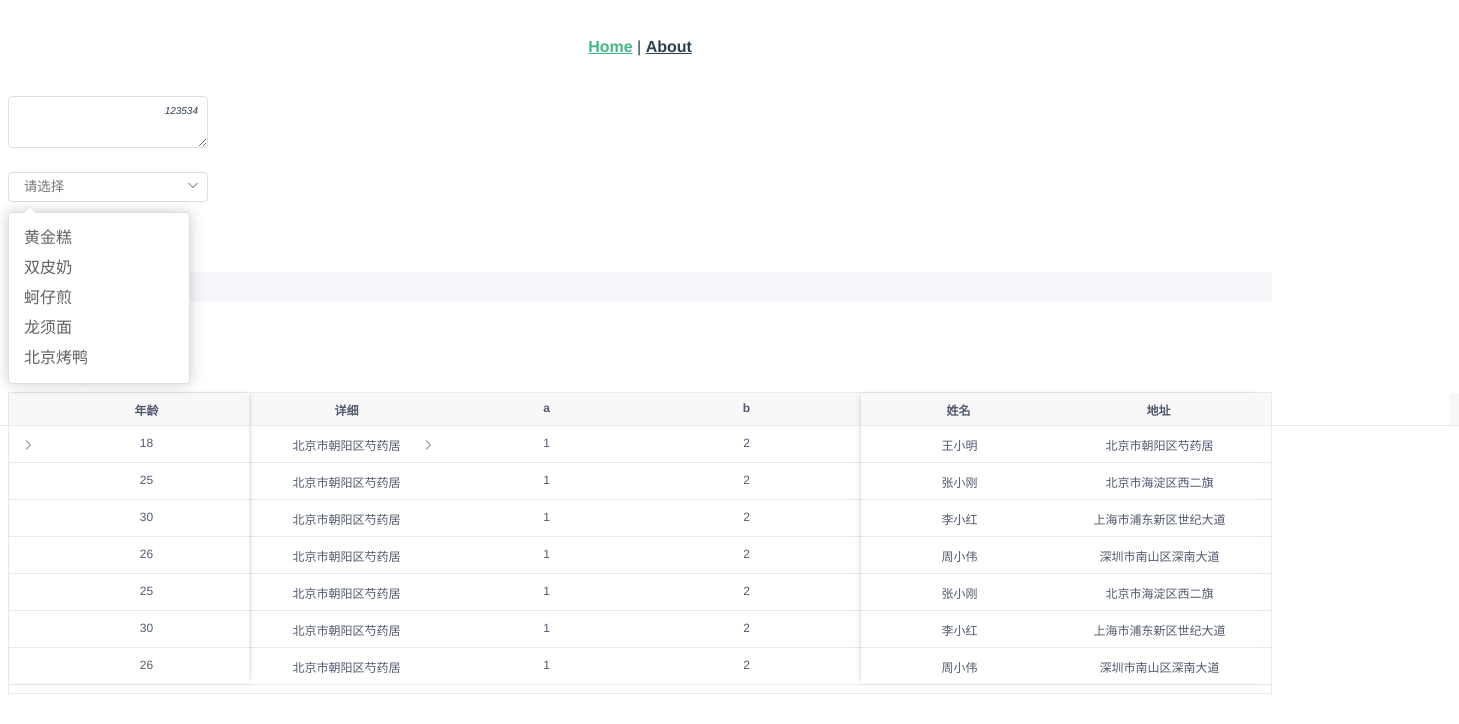
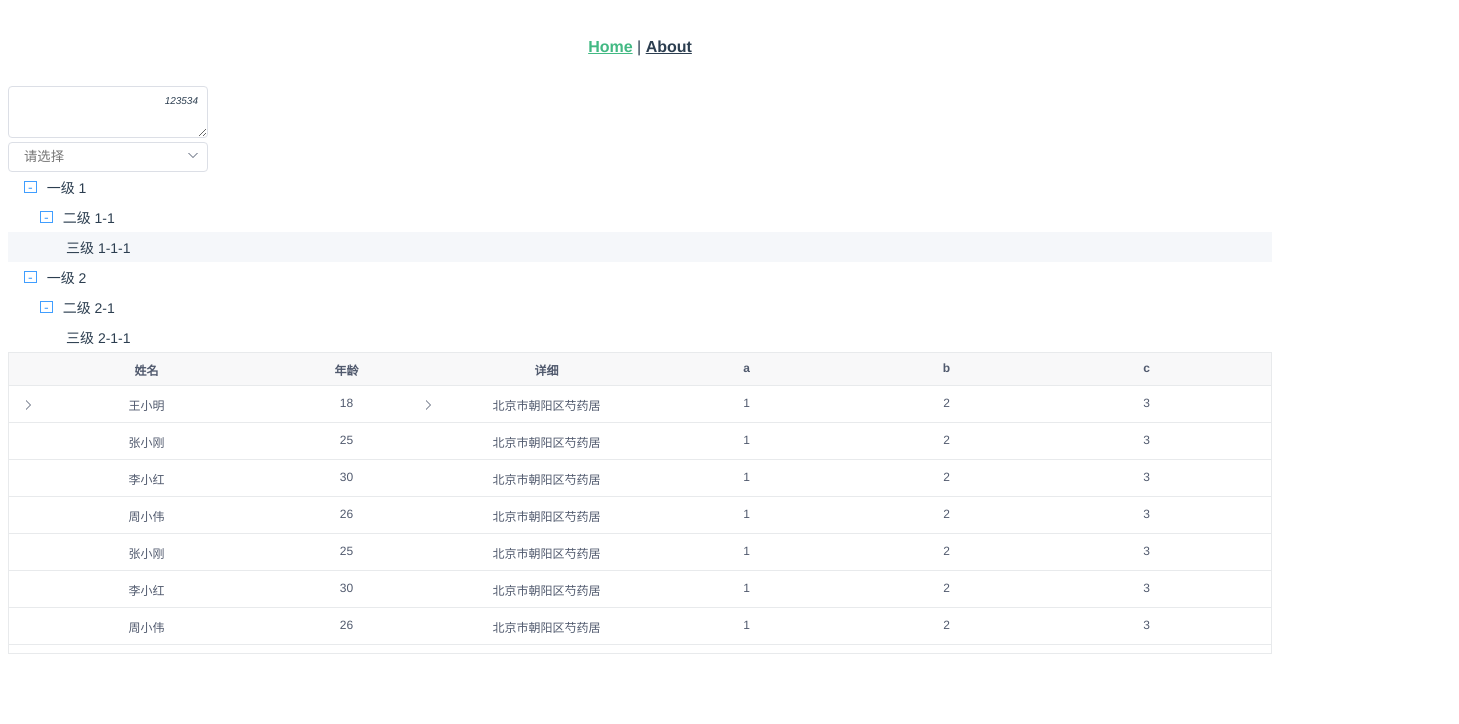
Before and after one commit to Hellottxo/xxxo, a Vue app: page / in a window 1280 px wide. Shown: the top 724 px of the page, 1459 px wide, since content can reach past the window. Built offline with nearby package versions, Linux system fonts and the light colour scheme.

Commit message:
feat: select init

```diff
--- a/src/components/input/input.vue
+++ b/src/components/input/input.vue
@@ -122,10 +122,14 @@ export default {
   },
   methods: {
     setFocus(val) {
+      if(val) {
+        this.$emit('focus');
+      }else {
+        this.$emit('blur');
+      }
       if(!this.disabled) {
         this.isFocus = val;
       }
-      this.$emit('input-click', this.isFocus);
     },
     clearSelect() {
       this.$emit('input', this.input);
@@ -146,7 +150,6 @@ export default {
 
 <style lang="less" scoped>
 .xo-input {
-  padding: 10px 0;
   cursor: pointer;
   .xo-input_wrap {
     border-radius: 4px;
--- a/src/components/select/select.vue
+++ b/src/components/select/select.vue
@@ -1,19 +1,29 @@
 <template>
   <div class="xo-select">
+    <div
+    class="xo-select_wrap"
+    :class="{isFocus: isFocus}"
+
+    @click="inputWrapClick">
       <xo-input
+      ref="input"
       v-model="select"
       :placeholder="placeholder"
-    @mouseenter="ismouseenter=true"
-    @mouseleave="ismouseenter=false"
-    @input-click="inputClick">
-      <template v-slot:suffix :class="{transform: showOptions}">
+      @focus="setFocus(true)"
+      @blur="setFocus(false)"
+      >
+        <template v-slot:suffix :class="{transform: visible}">
             <i
-          :class="{transform: showOptions}"
+            :class="{transform: visible}"
             class="icon-triangle-down select-down"></i>
         </template>
       </xo-input>
+    </div>
     <div>
-      <xo-options :options="options" @click="optionsClick"></xo-options>
+      <xo-options
+      v-if="visible"
+      :options="options"
+      @click="optionsClick"></xo-options>
     </div>
   </div>
 </template>
@@ -21,12 +31,13 @@
 <script>
 import xoInput from '@/components/input/index.js';
 import xoOptions from './options';
+import { setTimeout } from 'timers';
 export default {
   data() {
     return {
-      showOptions: false,
+      visible: false,
       select: '',
-      ismouseenter: false
+      isFocus: false,
     }
   },
   props: {
@@ -45,12 +56,22 @@ export default {
     xoInput,
     xoOptions
   },
+  watch: {
+    select() {
+      this.$emit('change', this.select);
+    }
+  },
   methods: {
-    inputClick(val) {
-      this.showOptions = val;
+    setFocus(val) {
+      this.isFocus = val;
+    },
+    inputWrapClick() {
+      this.visible = !this.visible;
     },
     optionsClick(val) {
       this.select = val;
+      this.visible = false;
+      this.isFocus = true;
     }
   }
 }
@@ -58,6 +79,8 @@ export default {
 
 <style lang="less" scoped>
 .xo-select {
+  .xo-select_wrap {
+    outline: none;
     .xo-input {
       cursor: pointer;
     }
@@ -69,4 +92,18 @@ export default {
       top: -1px !important;
     }
   }
+
+}
 </style>
+
+<style lang="less">
+.isFocus {
+  & > div {
+    & > .xo-input_wrap {
+      & > input {
+        border-color: #409EFF !important;
+      }
+    }
+  }
+}
+</style>
--- a/src/views/Home.vue
+++ b/src/views/Home.vue
@@ -34,17 +34,17 @@ import xoTree from '@/components/tree/tree';
 
 const columns = [
   {
-    label: '姓名', key: 'name', width: 200, fixed: 'end',
+    label: '姓名', key: 'name', width: 200
   },
   {
-    label: '年龄', key: 'age', width: 200, fixed: 'start',
+    label: '年龄', key: 'age', width: 200, arrowPosition: true
   },
   { label: '详细', key: 'detail', width: 200 },
   { label: 'a', key: 'a', width: 200 },
   { label: 'b', key: 'b', width: 200 },
   { label: 'c', key: 'c', width: 200 },
   {
-    label: '地址', key: 'address', width: 200, fixed: 'end',
+    label: '地址', key: 'address', width: 200
   },
 ];
 
```
Lines whose indentation alone changed are shown as unchanged.
